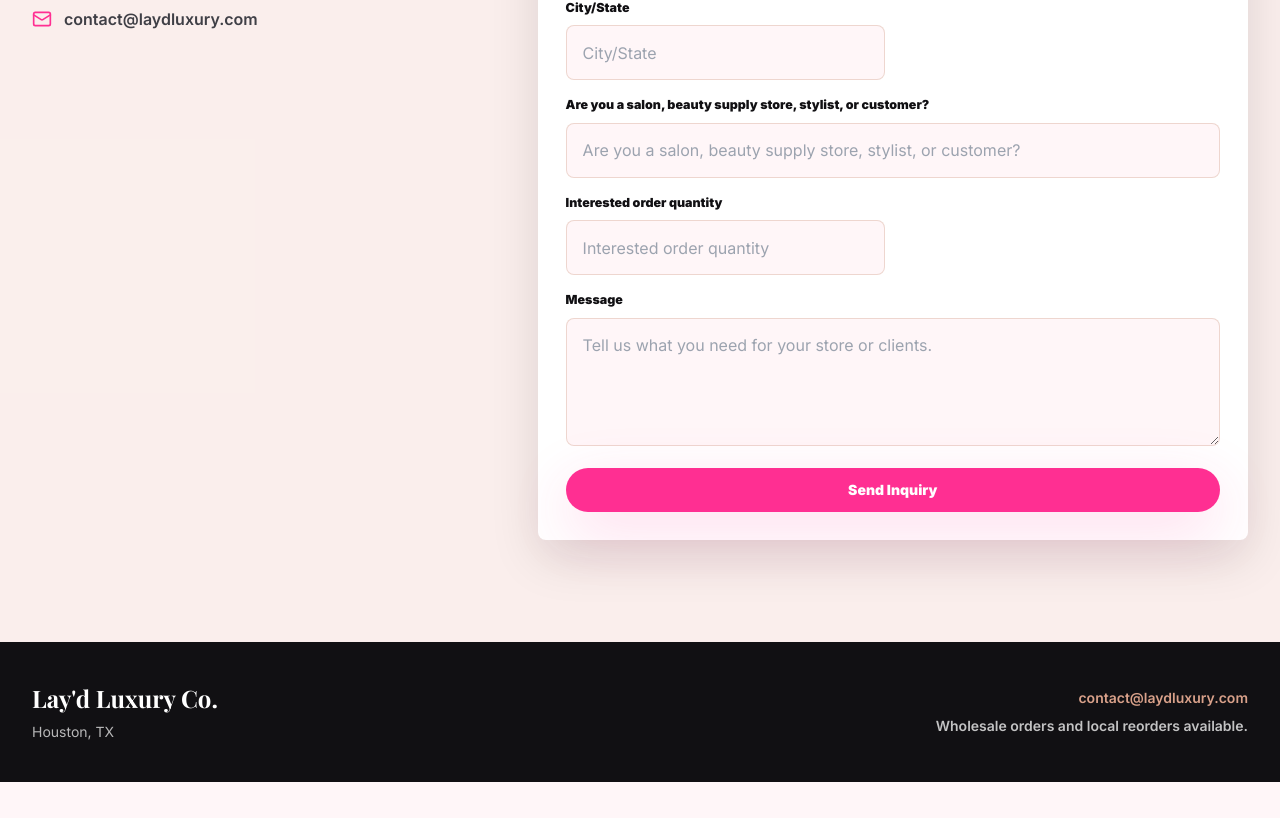
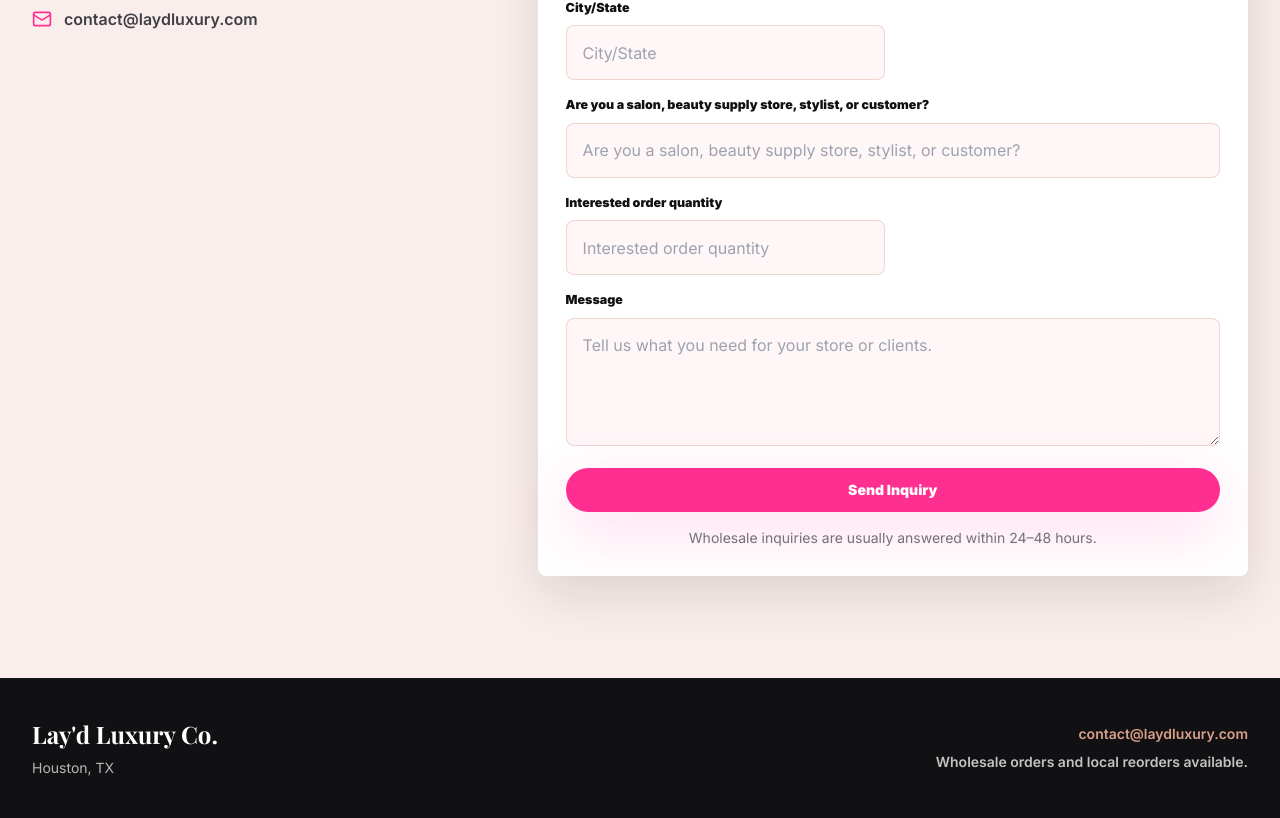
Before and after one commit to sundayrax80-eng/layd-luxury-landing, a React (Vite) app: page / in a window 1280 px wide. Shown: the part 5450-6268 px from the top of the page. Before the commit the page ends 6232 px from the top, so only its background shows below. Built offline with nearby package versions, Linux system fonts and the light colour scheme.

Commit message:
Add wholesale response time note

```diff
--- a/src/main.jsx
+++ b/src/main.jsx
@@ -467,6 +467,9 @@ function Contact() {
           <button className="rounded-full bg-hotpink px-6 py-3 text-sm font-black text-white shadow-glow transition hover:bg-ink sm:col-span-2" type="submit">
             Send Inquiry
           </button>
+          <p className="sm:col-span-2 text-center text-sm font-medium text-zinc-500">
+            Wholesale inquiries are usually answered within 24–48 hours.
+          </p>
           {formStatus === 'success' && (
             <p className="sm:col-span-2 rounded-lg border border-emerald-200 bg-emerald-50 px-4 py-3 text-sm font-semibold text-emerald-700">
               Your inquiry was sent! We’ll follow up soon about wholesale orders or local reorders.
```
Also changed, not shown: 1 other file (tests, documents, lock files or other folders).
